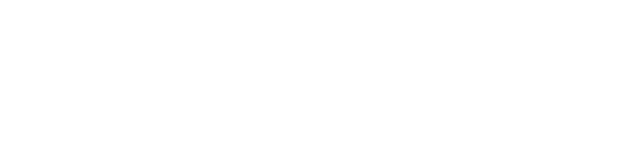
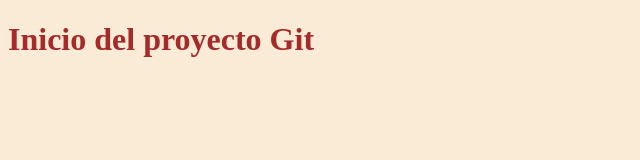
Before and after one commit to clvm-chile/helloGit, a plain HTML site: page index.html in a window 1280 px wide. Shown: the whole page, without its empty margins (0-640 px from the left). Drawn offline with Linux system fonts and the light colour scheme.

Commit message:
titulo fuente y fondo

```diff
--- /dev/null
+++ b/css/estilo.css
@@ -0,0 +1,4 @@
+body{
+  background-color: antiquewhite;
+  color:brown;
+}
--- a/index.html
+++ b/index.html
@@ -5,10 +5,11 @@
   <meta charset="UTF-8">
   <meta name="viewport" content="width=device-width, initial-scale=1.0">
   <title>Document</title>
+  <link rel="stylesheet" href="css/estilo.css">
 </head>
 
 <body>
-
+  <h1>Inicio del proyecto Git </h1>
 </body>
 
 </html>
```
Also changed, not shown: js/javascript.js (added).
